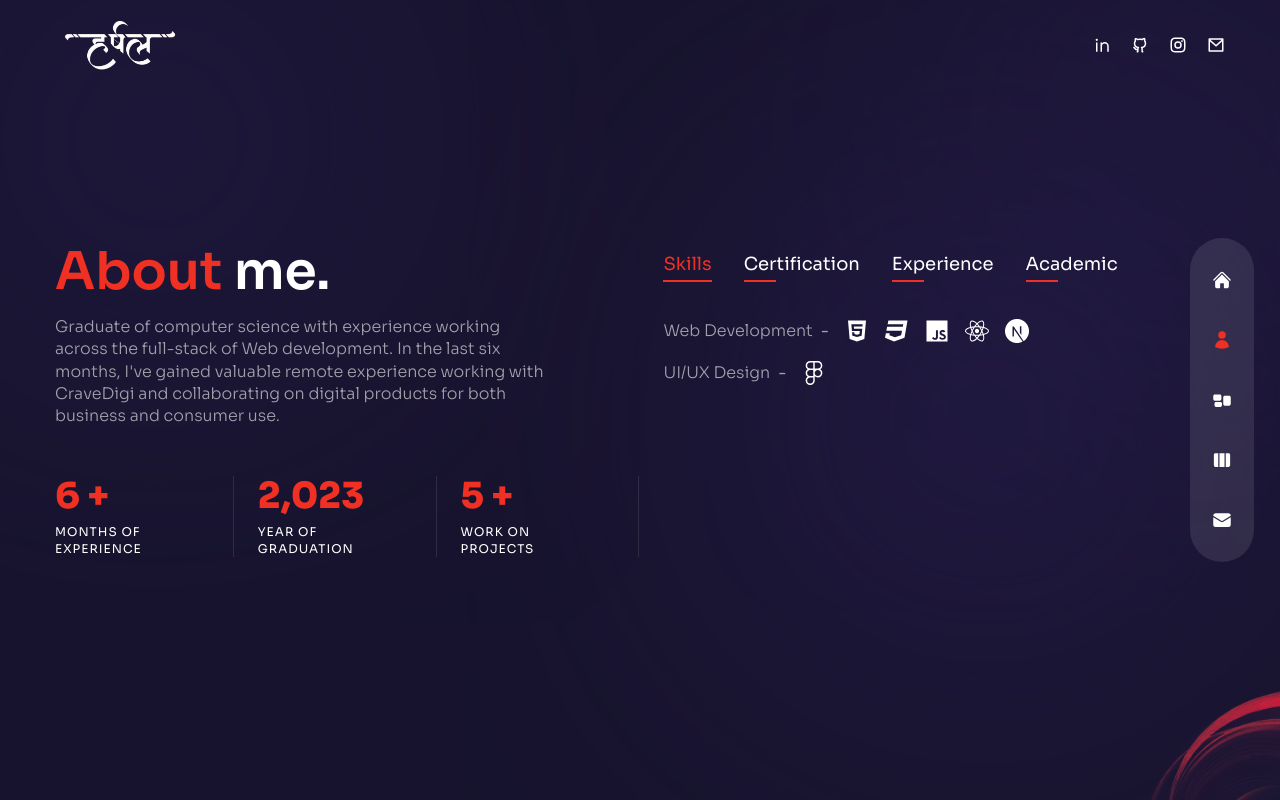
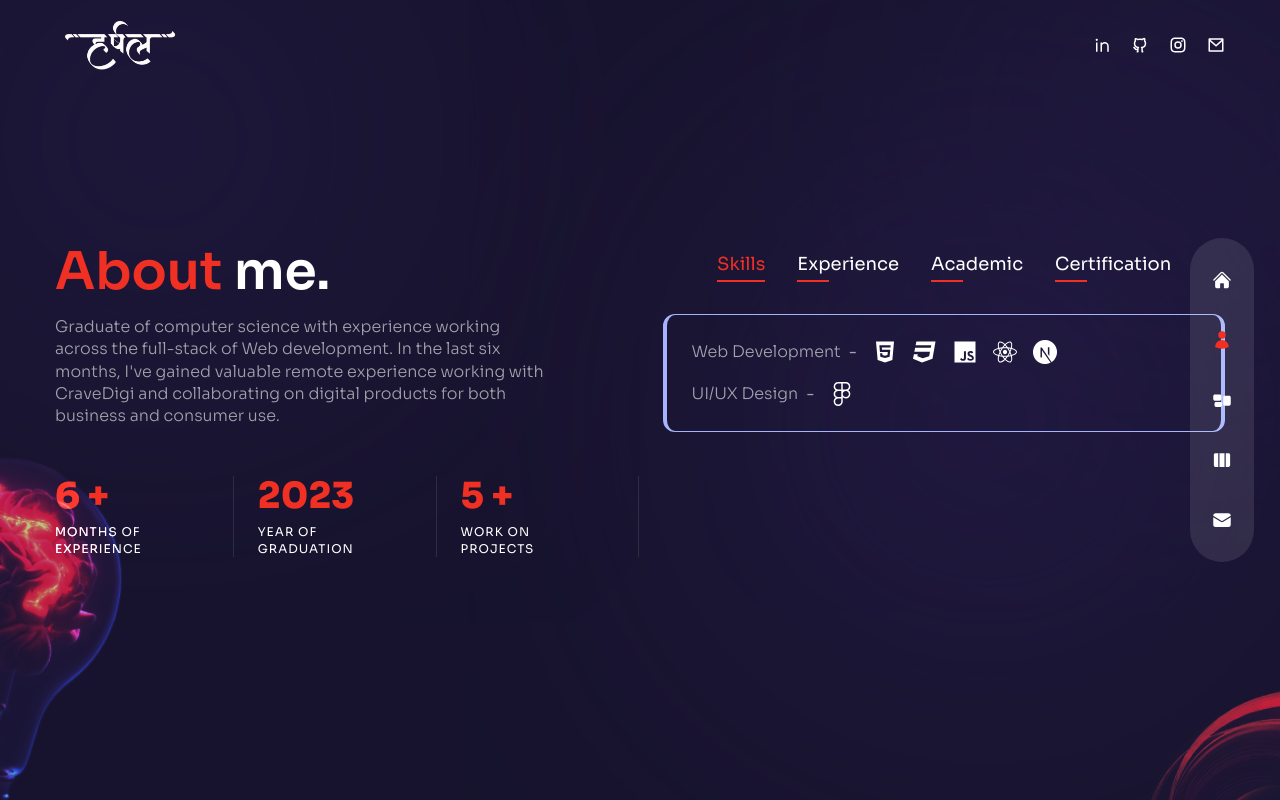
Before and after one commit to harshal0151/Portfolio-Harshal, a Next.js app: page /about in a window 1280 px wide. Built offline with nearby package versions, Linux system fonts and the light colour scheme.

Commit message:
about section

```diff
--- a/pages/about/index.js
+++ b/pages/about/index.js
@@ -38,15 +38,7 @@ const aboutData = [
       },
     ],
   },
-  {
-    title: "certification",
-    info: [
-      {
-        title: "MERN-stack Development",
-        stage: "Oct 2023 - April 2024",
-      },
-    ],
-  },
+
   {
     title: "experience",
     info: [
@@ -65,11 +57,21 @@ const aboutData = [
       },
     ],
   },
+  {
+    title: "certification",
+    info: [
+      {
+        title: "MERN-stack Development",
+        stage: "Oct 2023 - April 2024",
+      },
+    ],
+  },
 ];
 
 //components
 import Avatar from "../../components/Avatar";
 import Circles from "../../components/Circles";
+import Bulb from '../../components/Bulb'
 
 //famer motion
 import { motion } from "framer-motion";
@@ -83,6 +85,7 @@ const About = () => {
 
   return (
     <div className="h-full bg-primary/30 py-32 text-center xl:text-left">
+      <Bulb/>
       <Circles />
 
       <div className="container mx-auto h-full flex flex-col items-center xl:flex-row gap-x-6">
@@ -130,8 +133,8 @@ const About = () => {
               </div>
               {/* graduation  */}
               <div className="relative flex-1 after:w-[1px] after:h-full after:bg-white/10 after:absolute after:top-0 after:right-0">
-                <div className=" text-2xl xl:text-4xl font-extrabold text-accent mb-2">
-                  <Countup start={0} end={2023} duration={5} />
+                <div className=" text-2xl xl:text-4xl font-extrabold text-accent mb-2"> 20
+                  <Countup start={0} end={23} duration={5} />
                 </div>
                 <div className="text-xs uppercase tracking-[1px] leading-[1.4] max-w-[100px]">
                   Year of graduation
@@ -157,13 +160,13 @@ const About = () => {
           exit="hidden"
           className="flex flex-col w-full xl:max-w-[48%] h-[300px]"
         >
-          <div className=" flex gap-x-4  xl:gap-x-8 mx-auto xl:mx-0 mb-4 text-[0.7rem]  ">
+          <div className=" flex items-center justify-center gap-x-4  xl:gap-x-8 mx-auto xl:mx-0 mb-4 text-[0.7rem]  ">
             {aboutData.map((item, itemIndex) => (
               <div
                 key={itemIndex}
                 className={`${
                   index === itemIndex &&
-                  "text-accent after:w-[100%] after:bg-accent after:transition-all after:duration-300"
+                  "text-accent after:w-[100%] after:bg-accent after:transition-all after:duration-300 "
                 } cursor-pointer capitalize xl:text-lg relative after:w-8 after:h-[2px] after:bg-accent after:absolute after:-bottom-1 after:left-0`}
                 onClick={() => setIndex(itemIndex)}
               >
@@ -171,9 +174,9 @@ const About = () => {
               </div>
             ))}
           </div>
-          <div className=" py-2 xl:py-6 flex flex-col gap-y-2 xl:gap-y-4 items-center xl:items-start">
+          <div className=" py-3 xl:p-6 flex flex-col gap-y-2 xl:gap-y-4 items-center xl:items-start border border-x-4 border-indigo-300 rounded-xl mt-5 ">
             {aboutData[index].info.map((item, itemIndex) => (
-              <div key={itemIndex} className="flex-1 flex flex-col md:flex-row max-w-max gap-x-2 items-center text-white/60">
+              <div key={itemIndex} className="flex-1 flex flex-col md:flex-row max-w-max gap-x-2 items-center text-white/60  ">
                 {/* title  */}
                 <div className="font-light mb-2 md:mb-0 ">{item.title}</div>
                 <div className="hidden md:flex">-</div>
```
